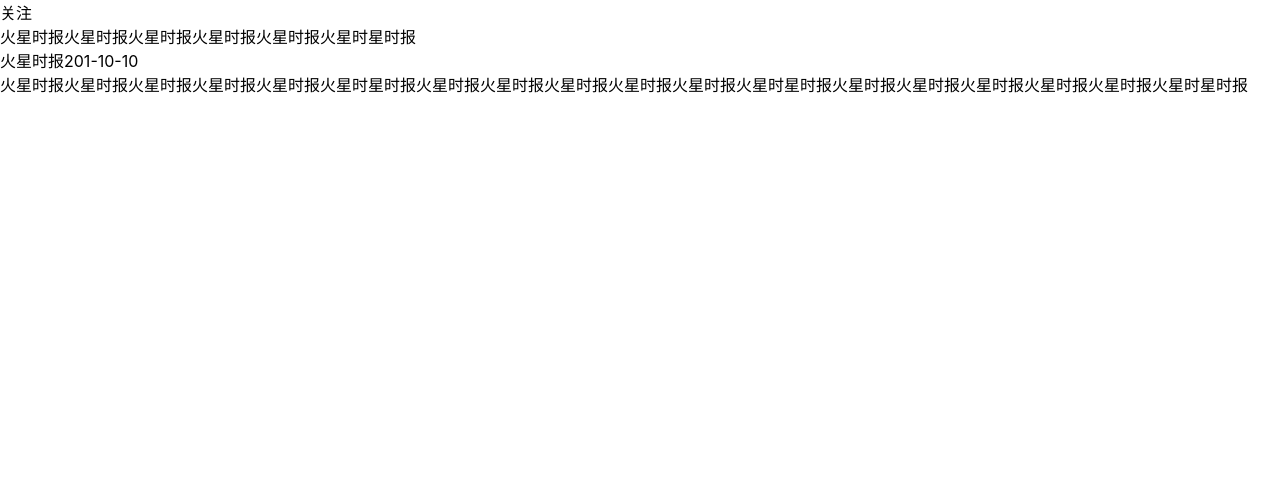
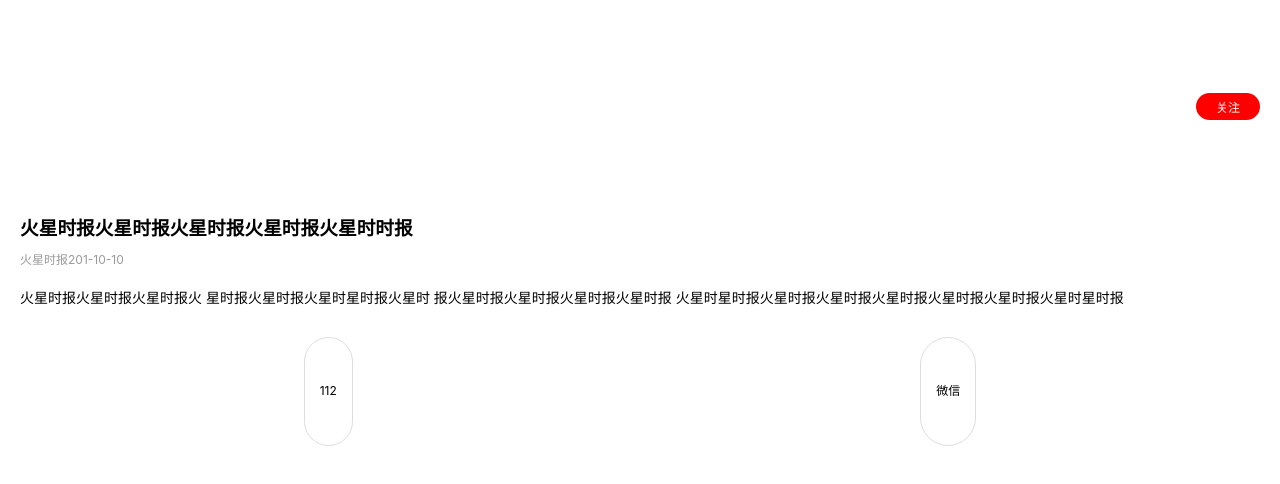
Before and after one commit to T-demon/news, a Vue app: page /#/post_detail/1 in a window 1280 px wide. Shown: the top 484 px of the page. Built offline with nearby package versions, Linux system fonts and the light colour scheme; a small style sheet from the web is missing.

Commit message:
文章详情页头部布局

```diff
--- a/src/pages/PostDetail.vue
+++ b/src/pages/PostDetail.vue
@@ -5,17 +5,26 @@
       <i class="iconfont iconnew"></i>
       <span class="gzbtn">关注</span>
     </div>
-    <div class="detail-title">火星时报火星时报火星时报火星时报火星时报火星时星时报</div>
+    <h3>火星时报火星时报火星时报火星时报火星时时报</h3>
     <div class="detail-info">
       <span>火星时报</span>
       <span>201-10-10</span>
     </div>
-    <div
-      class="detail-content"
-    >火星时报火星时报火星时报火星时报火星时报火星时星时报火星时报火星时报火星时报火星时报火星时报火星时星时报火星时报火星时报火星时报火星时报火星时报火星时星时报</div>
-    <div class="btn">
-      <span></span>
-      <span></span>
+    <div class="detail-content">
+      火星时报火星时报火星时报火
+      星时报火星时报火星时星时报火星时
+      报火星时报火星时报火星时报火星时报
+      火星时星时报火星时报火星时报火星时报火星时报火星时报火星时星时报
+    </div>
+    <div class="post-btns">
+        <span>
+            <i class="iconfont icondianzan"></i>
+            112
+        </span>
+        <span>
+            <i class="iconfont iconweixin"></i>
+            微信
+        </span>
     </div>
   </div>
 </template>
@@ -24,5 +33,51 @@
 export default {};
 </script>
 
-<style>
+<style lang="less" scoped>
+.detail {
+  padding: 0px 20px;
+  .detail-header {
+    height: 60/360 * 100vw;
+    display: flex;
+    justify-content: space-between;
+    align-items: center;
+    i {
+      flex: 1;
+      font-size: 55/360 * 100vw;
+    }
+    .gzbtn {
+      display: block;
+      padding: 5px 20px;
+      background-color: #ff0000;
+      font-size: 12px;
+      color: #fff;
+      border-radius: 50px;
+    }
+  }
+  .detail-info {
+    font-size: 12px;
+    color: #999;
+    padding: 10px 0;
+  }
+  .detail-content {
+    margin-top: 10px;
+    font-size: 14px;
+  }
+ 	.post-btns{
+    margin-top:30px;
+    display: flex;
+    justify-content: space-around;
+    span{
+        padding: 0 15px;
+        height: 30 / 360 * 100vw;
+        line-height: 30 / 360 * 100vw;
+        font-size:12px;
+        border: 1px #ddd solid;
+        border-radius: 50px;
+    }
+    .iconweixin{
+        color: #07c907;
+    }
+}
+}
 </style>
```
